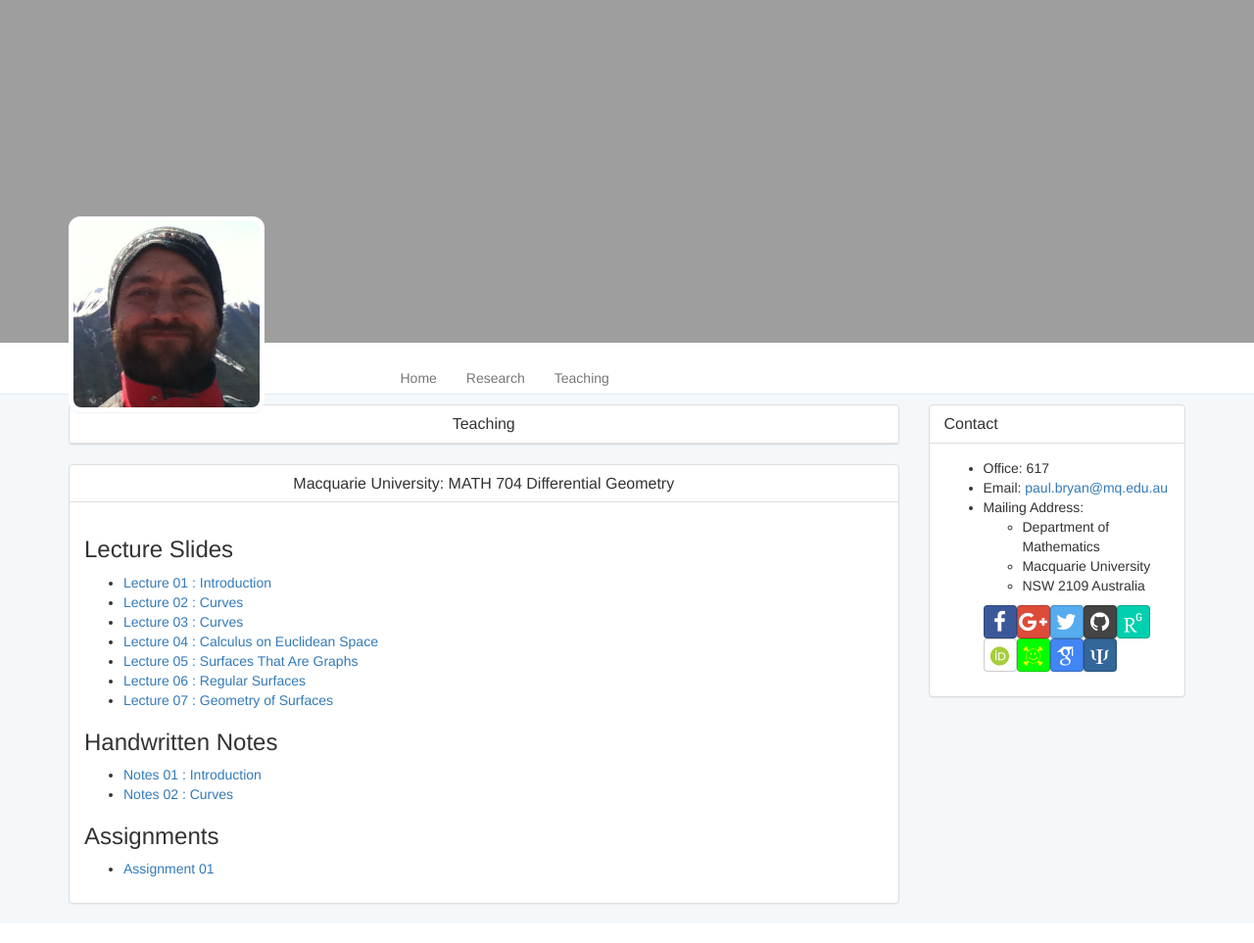
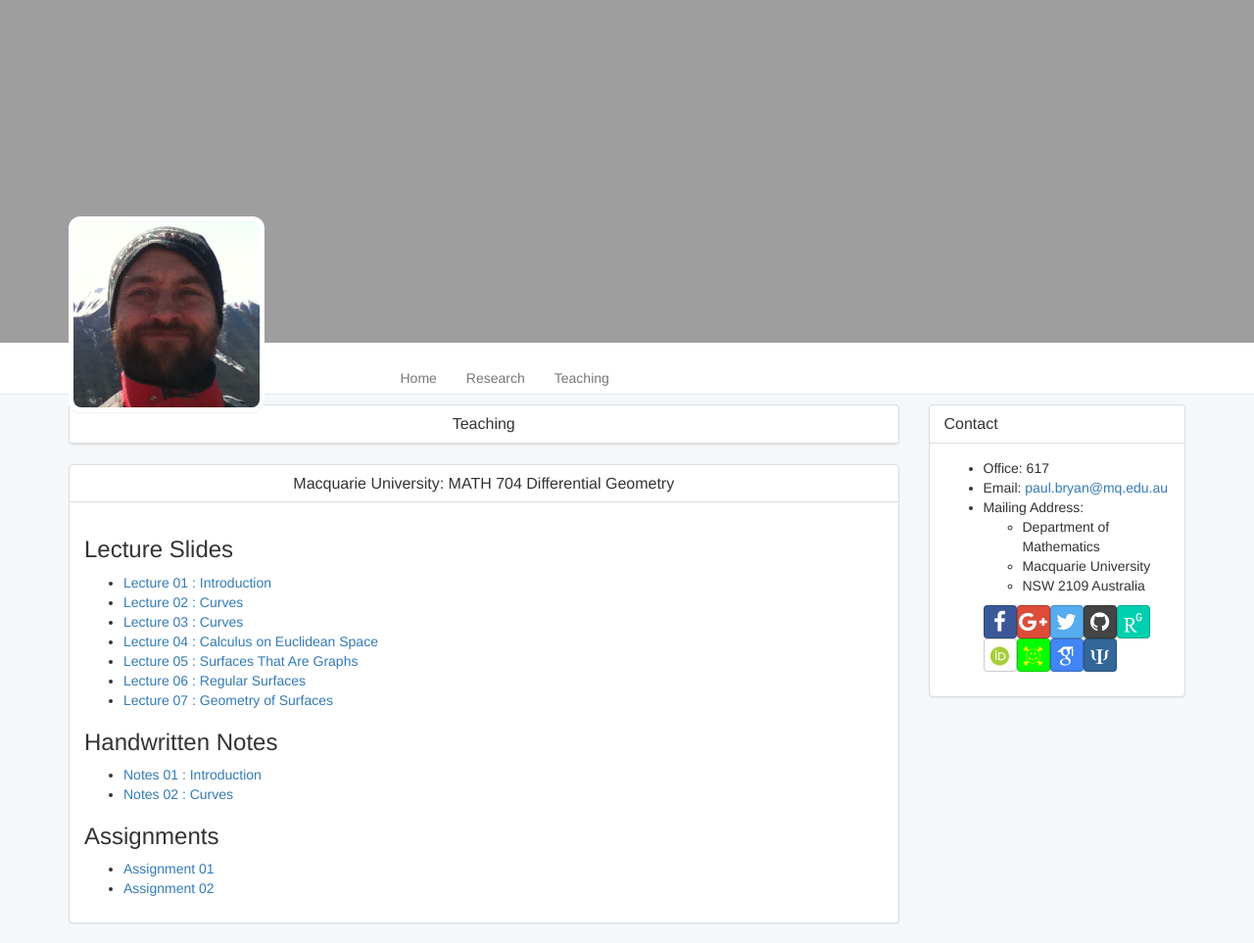
Before and after one commit to pabryan/pabryan.github.io, a Jekyll site: the page built from teaching/mq_math704_2018/index.html, in a window 1280 px wide. Shown: the whole page at 98% size. Built offline with Jekyll 4.4.1, drawn with Linux system fonts in a browser that asks for light colours; some web fonts are replaced.

Commit message:
Added mq_math704 assignment 02.

```diff
--- a/teaching/mq_math704_2018/index.html
+++ b/teaching/mq_math704_2018/index.html
@@ -29,6 +29,7 @@
     <h3>Assignments</h3>
     <ul>
       <li><a href="{{ site.baseurl }}/teaching/mq_math704_2018/ass01.pdf">Assignment 01</a></li>
+      <li><a href="{{ site.baseurl }}/teaching/mq_math704_2018/ass02.pdf">Assignment 02</a></li>
     </ul>
 
   </div>
```
Also changed, not shown: 1 other file.
